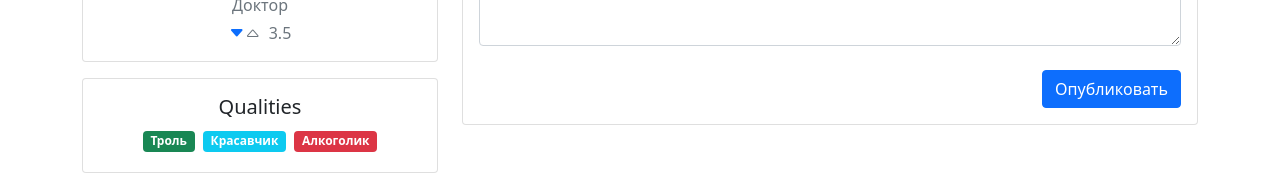
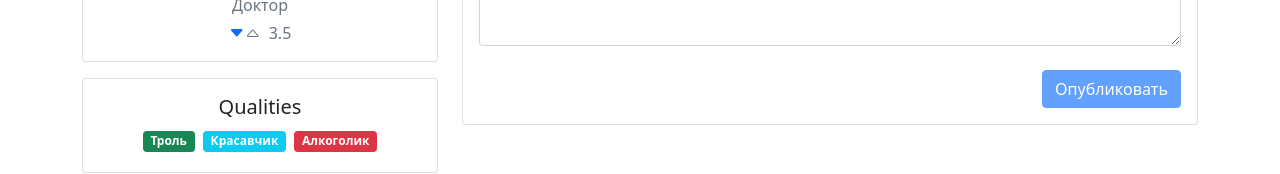
Before and after one commit to JSproger73/fast_company, a React (Create React App) app: page /users/67rdca3eeb7f6fgeed471816 in a window 1280 px wide. Shown: the part 229-403 px from the top of the page. Built offline with nearby package versions, Linux system fonts and the light colour scheme.

Commit message:
added logic for changing button status 'tweet'

```diff
--- a/src/app/API/fake.api/user.api.js
+++ b/src/app/API/fake.api/user.api.js
@@ -79,7 +79,7 @@ const users = [
     },
     {
         _id: "67rdca3eeb7f6fgeed471819",
-        name: "Шелдон Купер",
+        name: "Шелдон Купер ",
         email: "sheldoncooper@fastcompany.ru",
         sex: "male",
         profession: professions.physics,
--- a/src/app/components/common/comments/addCommentForm.jsx
+++ b/src/app/components/common/comments/addCommentForm.jsx
@@ -41,6 +41,9 @@ const AddCommentForm = ({ onSubmit }) => {
         setErrors(errors);
         return Object.keys(errors).length === 0;
     };
+
+    const isValid = Object.keys(errors).length === 0;
+
     useEffect(() => {
         API.users.fetchAll().then(setUsers);
     }, []);
@@ -56,6 +59,7 @@ const AddCommentForm = ({ onSubmit }) => {
         clearForm();
         setSelectErrorsValid(false);
         setTextAreaErrorsValid(false);
+        console.log(e.target);
     };
     const arrayOfUsers =
         users &&
@@ -99,7 +103,13 @@ const AddCommentForm = ({ onSubmit }) => {
                     blur={blurHandler}
                 />
                 <div className="d-flex justify-content-end">
-                    <button className="btn btn-primary">Опубликовать</button>
+                    <button
+                        type="submit"
+                        className="btn btn-primary"
+                        disabled={!isValid}
+                    >
+                        Опубликовать
+                    </button>
                 </div>
             </form>
         </div>
```
